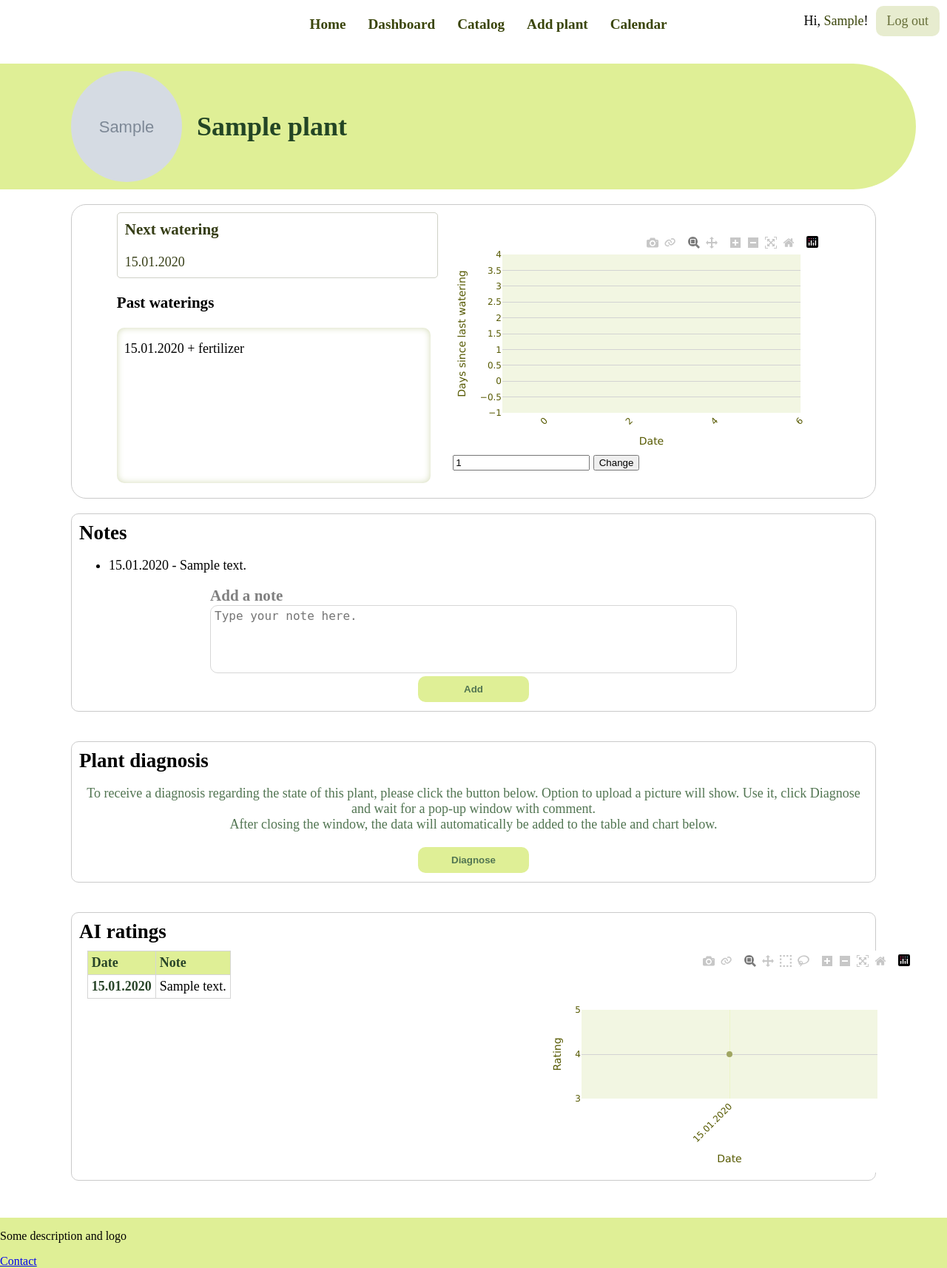
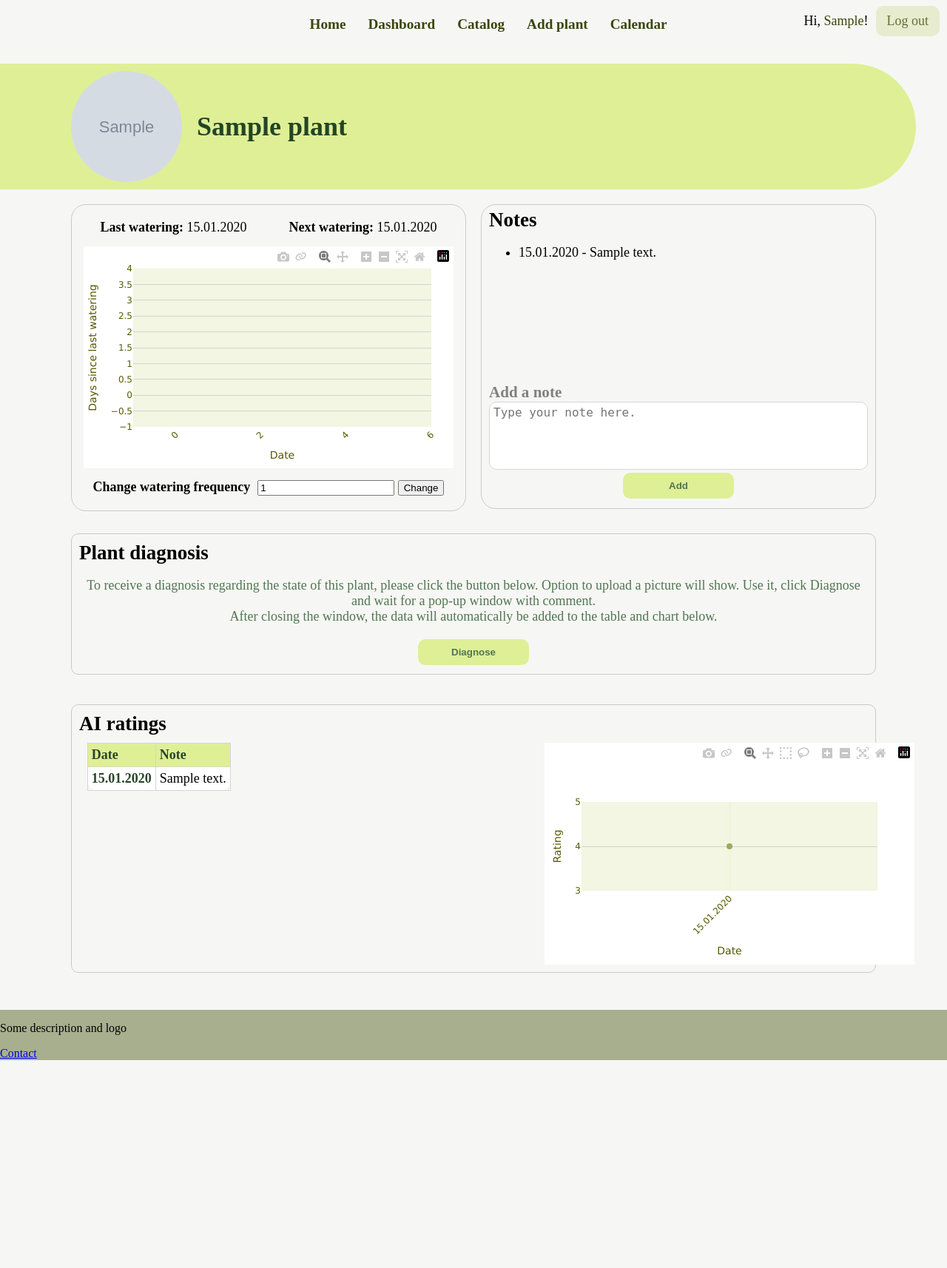
Before and after one commit to AngelikaMajewska/PlantCaretaker, a Django app: page /my-plants/1/ in a window 1280 px wide. Shown: the whole page at 74% size. After the commit the page ends 1433 px from the top, so only its background shows below. Run offline with Django 5.2, Linux system fonts and the light colour scheme; a user stored in the database is signed in; tables that the repository leaves empty hold one stand-in row (values such as "Sample post"); grey boxes marked "Sample" are stand-in pictures; some libraries are stand-ins or nearby versions.

Commit message:
Owned Plant View layout changes

```diff
--- a/plants/signals.py
+++ b/plants/signals.py
@@ -23,11 +23,11 @@ def create_watering(sender, instance, created, **kwargs):
 @receiver(post_save, sender=OwnedPlants)
 def watering_frequency_change(sender, instance, created, **kwargs):
     if not created:
-        # Możesz dodać logikę sprawdzającą, czy to owner_watering_frequency się zmieniło
+        # dodać logikę sprawdzającą, czy to owner_watering_frequency się zmieniło
         owner_id = instance.owner.id
         plant_id = instance.plant.id
         frequency = int(instance.owner_watering_frequency)
         waterings= Watering.objects.filter(user_id=owner_id, plant_id=plant_id).order_by('-date')
         watering = waterings[0]
-        watering.next_watering = datetime.now()+timedelta(days=frequency)
+        watering.next_watering = watering.date+timedelta(days=frequency)
         watering.save()
--- a/plants/static/style.css
+++ b/plants/static/style.css
@@ -13,6 +13,7 @@ body{
     background-repeat: no-repeat;
     background-attachment: fixed;
     height: 790px;
+    background-color: rgba(238, 241, 234, 0.51);
 }
 /**{*/
 /*    border: 1px solid black;*/
@@ -35,7 +36,8 @@ main{
 footer{
     width: 100%;
     align-self: end;
-    background: #dfef96;
+    /*background: #dfef96;*/
+    background-color: rgba(147, 156, 116, 0.78);
     margin-top: 30px;
 }
 .filler{
@@ -1161,6 +1180,7 @@ footer{
     padding: 10px;
     color: #363e16;
     border: 1px solid rgba(54, 62, 22, 0.24);
+    background-color: #fdfff8;
 }
 .next-watering-details{
     display: flex;
@@ -1442,51 +1464,88 @@ footer{
     margin:auto;
     object-fit: cover; /* najważniejsze! */
 }
+
+.owned-plant-section{
+    display: flex;
+    flex-direction: row;
+}
 .watering{
-    margin: 20px 0 auto;
-    display: flex;
-    flex-direction: row;
+    margin: 20px 10px 10px 0;
+    display: flex;
+    flex-direction: column;
     justify-content: center;
     align-content: center;
     border: 1px solid #cacaca;
     border-radius: 20px;
-    padding: 10px 0 10px 0 ;
-}
-.watering-record{
-    width: 40%;
-    margin-right: 10px;
+    padding: 10px ;
+    width: 50%;
+}
+.owned-watering{
+    margin:5px 0;
+    padding:5px 0;
+    border-radius: 10px;
+    border:none;
+    display: flex;
+    flex-direction: row;
+    justify-content: space-around;
+}
+.owned-watering p{
+    margin:0;
+    padding:0;
+}
+.last-watering{
     margin-top:0;
-}
-.past-watering{
-
-}
-.next-watering{
-    margin-top:0;
-}
-.next-watering h3{
-    margin-top:0;
-}
-.waterings-list{
-    height: 200px;
-    overflow: scroll;
-    border-radius: 10px;
-    margin:0 10px 10px 0;
-    padding: 0 10px 10px;
-    box-shadow: 0 0 10px #d3dab6 inset;
+    padding:5px 0;
+    border-radius: 10px;
+    border:none;
+}
+.last-watering p{
+    margin:0;
+    padding:0;
+}
+.watering-frequency{
+    margin:10px 0;
+    display: flex;
+    flex-direction: row;
+    align-content: center;
+    align-self: center;
+}
+.watering-frequency p{
+    margin:0 10px 0 0 ;
+}
+#watering-frequency-form{
+    margin: auto 0;
 }
 .watering-chart{
     width: fit-content;
     height: fit-content;
-    align-content: center;
-    margin:auto 10px;
+    align-self: center;
+    margin:5px 0;
     padding:0;
-
-}
-.notes{
-    display: flex;
-    flex-direction: row;
-    justify-content: center;
-    height: 50px;
+    display: flex;
+    flex-direction: column;
+    justify-content: space-around;
+}
+.usernotes{
+    display: flex;
+    flex-direction: column;
+    border-radius: 20px;
+    border: 1px solid #cacaca;
+    padding:5px 10px;
+    width: 50%;
+    margin: 20px 0 10px 10px;
+    height: 400px;
+    max-height: 400px;
+    min-height: 400px;
+}
+.usernotes h2{
+    margin:0;
+}
+.usernotes-list{
+    height: 200px;
+    max-height: 200px;
+    min-height: 200px;
+    overflow: scroll;
 }
 .ai-rating-container{
     border-radius: 10px;
@@ -1539,20 +1598,10 @@ footer{
     padding: 5px;
 }
 
-.usernotes{
-    display: flex;
-    flex-direction: column;
-    border-radius: 10px;
-    border: 1px solid #cacaca;
-    padding:10px;
-    margin-top:20px;
-    margin-bottom:20px;
-}
-.usernotes h2{
-    margin:0;
-}
+
 .add-note-form{
     align-self: center;
+    margin-top:5px;
 }
 .add-note-form h3{
     margin:0;
@@ -1579,7 +1628,7 @@ footer{
 .note-box{
     border: 1px solid #d6d6d6;
     border-radius: 10px;
-    width: 700px;
+    width: 500px;
     height: 80px;
     font-size: 16px;
     line-height: 1.1em;
--- a/plants/templates/plants/owned_plants.html
+++ b/plants/templates/plants/owned_plants.html
@@ -12,27 +12,17 @@
                     </div>
                     <h1>{{ plant.name }}</h1>  <!-- Odwołanie do plant.name -->
         </div>
+        <div class="owned-plant-section">
             <div class="watering">
-            <div class="watering-record">
-                <div class="next-watering">
-                    <h3>Next watering</h3>
-                    {{next_watering| date:"d.m.Y"}}
+                <div class="owned-watering">
+                    <p><strong>Last watering:</strong> {{  last_watering.date| date:"d.m.Y" }}</p>
+                    <p><strong>Next watering:</strong> {{next_watering| date:"d.m.Y"}} </p>
                 </div>
-                <div class="past-watering">
-                    <h3>Past waterings</h3>
-                    <div class="waterings-list">
-                        {% for watering in waterings %}
-                            <p>{{watering.date | date:"d.m.Y"}} {% if watering.fertiliser %} + fertilizer {% else %} {% endif %}</p>
-                        {% empty %}
-                            <p>No waterings recorded.</p>
-                        {% endfor %}
-                    </div>
-                </div>
-            </div>
-
                 <div class="watering-chart">
                     {{ watering_chart|safe }}
-                <div>
+                </div>
+                <div class="watering-frequency">
+                    <p><strong>Change watering frequency</strong></p>
                     <form id="watering-frequency-form" >
                         <input type="number" name="frequency" step="1" min="1" value="{{watering_frequency}}">
                         <input type="hidden" name="plant_id" value="{{plant.id}}">
@@ -40,12 +30,11 @@
                         <input type="submit" value="Change">
                     </form>
                 </div>
-            </div>
-        </div>
 
             </div>
             <div class="usernotes">
                 <h2 class="usernotes-header">Notes</h2>
+                <div class="usernotes-list">
                     <ul>
                         {% for note in user_notes %}
                             <li>{{note.date| date:"d.m.Y"}} - {{note.note}} </li>
@@ -53,6 +42,7 @@
                             <li>No notes</li>
                         {% endfor %}
                     </ul>
+                </div>
                 <div class="add-note-form">
                     <h3>Add a note</h3>
                     <form id="note-form" data-url="{% url 'add-note' %}">
@@ -62,6 +52,8 @@
                         <input type="hidden" name="user_id" value="{{ user.id }}">
                         <button type="submit">Add</button>
                     </form>
+                </div>
+            </div>
         </div>
     </div>
     <div class="diagnosis-box">
--- a/plants/views.py
+++ b/plants/views.py
@@ -256,25 +256,55 @@ def generate_pdf(request, **kwargs):
     this_month = datetime.today().month
     events = Event.objects.filter(user=request.user, is_finished=False, date__month = this_month).select_related('plant').order_by('date')
     wishlist = WishList.objects.filter(owner=request.user).select_related('plant')
-    waterings = Watering.objects.filter(user=request.user,next_watering__month=date.today().month).select_related('plant')
-    waterings_dict={}
 
-    for item in waterings:
-        waterings_dict[f'{item.plant.name}'] = [item.next_watering+ timedelta(days=item.plant.watering_frequency * i) for i in range(1,15) if (item.next_watering+ timedelta(days=item.plant.watering_frequency * i)).month == this_month]
+    owned_plants = OwnedPlants.objects.filter(owner=request.user).select_related('plant')
+
+    owned = [plant.plant.id for plant in owned_plants]
+
+
+    last_waterings = []
+    for plantid in owned:
+        last = Watering.objects.filter(plant_id=int(plantid), user_id=request.user.id).order_by(
+            '-next_watering').first()
+        last_waterings.append(last)
+
+    waterings_dict = {}
+    for item in last_waterings:
+        if not item:  # Pomijamy None
+            continue
+        plant_name = item.plant.name
+        frequency = item.plant.watering_frequency
+        start_date = item.next_watering
+        # Generuj do przodu 14 terminów (np. co tydzień)
+        future_dates = [
+            start_date + timedelta(days=frequency * i)
+            for i in range(1, 15)
+            if (start_date + timedelta(days=frequency * i)).month == this_month
+        ]
+        waterings_dict[plant_name] = future_dates
+    # sorted_waterings = sorted([w for w in last_waterings if w], key=lambda w: w.next_watering)
+    sorted_waterings = sorted(
+        [(plant, dates) for plant, dates in waterings_dict.items() if dates],
+        key=lambda x: x[1][0]  # sortujemy po pierwszej dacie z listy
+    )
+
 
     from collections import defaultdict
 
     grouped_by_day = defaultdict(list)
 
-    for plant, dates in waterings_dict.items():
-        for d in dates:
-            # Klucz jako np. "May 07"
-            key = d.strftime('%B %d')  # %B - pełna nazwa miesiąca po angielsku, %d - dzień
-            grouped_by_day[key].append(plant)
+    for plant_name, dates in sorted_waterings:
+        if not dates:
+            continue  # pomiń, jeśli nie ma żadnych dat
+        for date in dates:
+            key = date.strftime('%B %d')  # np. "May 07"
+            grouped_by_day[key].append(plant_name)
 
-    # Sortowanie wg daty (wymaga konwersji z powrotem do daty)
-    grouped_by_day = dict(sorted(grouped_by_day.items(), key=lambda x: datetime.strptime(x[0], "%B %d")))
-
+    # Posortuj według daty (konwersja z tekstu do datetime)
+    grouped_by_day = dict(sorted(
+        grouped_by_day.items(),
+        key=lambda x: datetime.strptime(x[0], "%B %d")
+    ))
     context = {
         'events': events,
         'wishlist': wishlist,
@@ -464,6 +494,7 @@ class OwnedPlantDetailView(TemplateView):
         context['watering_chart'] = get_watering_differences(plant_id)
         watering = Watering.objects.filter(user_id=self.request.user.id, plant_id = plant_id).order_by('-date')
         last_watering=watering.order_by('-date').first()
+        context['last_watering'] = last_watering
         if not watering.order_by('-date').first() :
             next_watering=date.today()
         else:
```
Also changed, not shown: other parts of plants/static/style.css (+38 -19 lines), plants/templates/plants/dashboard.html (line endings or trailing spaces). Lines whose indentation alone changed are shown as unchanged.
